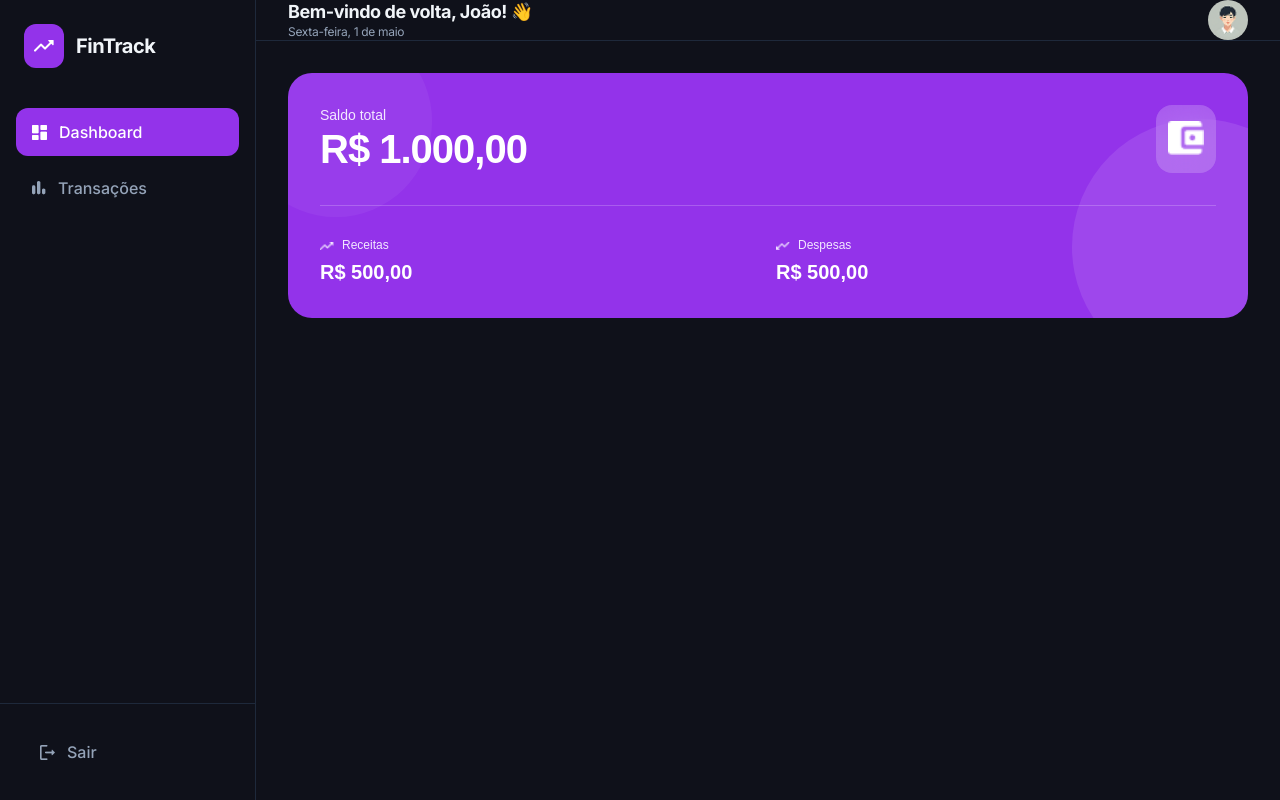
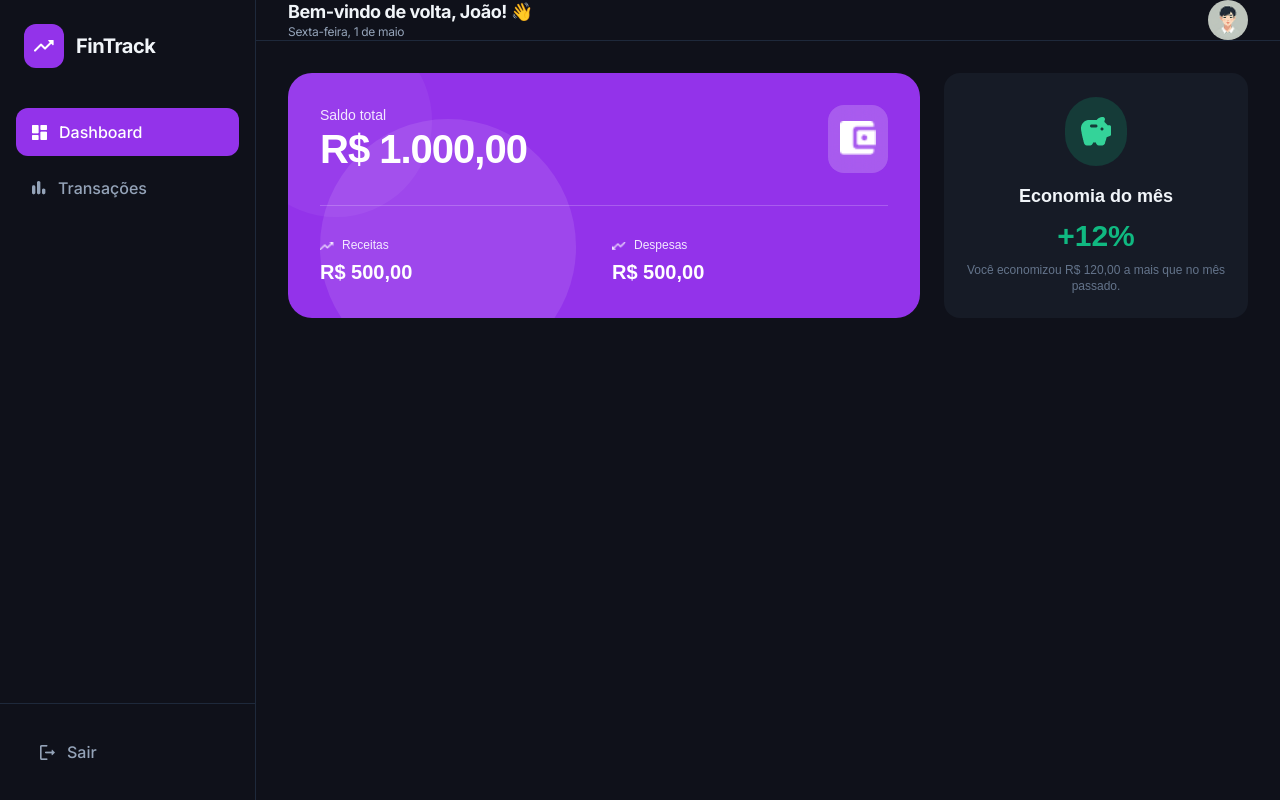
Before and after one commit to jsales25/fintrack-ai-app, a Next.js app: page / in a window 1280 px wide. Built offline with nearby package versions, Linux system fonts and the light colour scheme.

Commit message:
feat: financial metric card component added

```diff
--- a/src/app/_components/balance-card.tsx
+++ b/src/app/_components/balance-card.tsx
@@ -14,31 +14,29 @@ export interface BalanceCardProps {
     /** Saldo total (receitas + despesas) */
     balance: number;
     /** Saldo total de receitas do período */
-    receitas: number;
+    revenues: number;
     /** Saldo total de despesas do período */
-    despesas: number;
+    expenses: number;
 }
 
 export default function BalanceCard({
     balance,
-    receitas,
-    despesas,
+    revenues,
+    expenses,
 }: BalanceCardProps) {
     return (
         <section
-            className="relative flex w-full flex-col justify-between gap-2 self-stretch overflow-hidden rounded-[24px] bg-[#9333ea] p-8 font-[family-name:var(--font-inter)] shadow-[0px_8px_10px_-6px_rgba(168, 85, 24, 0.2), 0px_20px_25px_-5px_rgba(168, 85, 247, 0.2)]"
+            className="relative flex w-full flex-col justify-between gap-2 self-stretch overflow-hidden rounded-3xl bg-[#9333ea] p-8 font-[family-name:var(--font-inter)] shadow-[0px_8px_10px_-6px_rgba(168, 85, 24, 0.2), 0px_20px_25px_-5px_rgba(168, 85, 247, 0.2)]"
             aria-label="Resumo do saldo"
         >
             {/* Overlays decorativos (círculos suaves) */}
             <div
-                className="pointer-events-none absolute rounded-full bg-white/10"
-                style={{ width: 256, height: 256, top: 46, right: -80 }}
+                className="pointer-events-none absolute rounded-full bg-white/10 w-[256px] h-[256px] top-[46px] right[-80px]"
                 aria-hidden
             />
 
             <div
-                className="pointer-events-none absolute rounded-full bg-white/5"
-                style={{ width: 192, height: 192, left: -48, top: -48 }}
+                className="pointer-events-none absolute rounded-full bg-white/5 w-[192px] h-[192px] top-[-48px] left-[-48px]"
                 aria-hidden
             />
 
@@ -54,7 +52,7 @@ export default function BalanceCard({
                     </p>
                 </div>
 
-                <div className="flex shrink-0 items-center justify-center rounded-2xl bg-white/20 p-3 pb-3.5 pt-3 backdrop-blur-[12px]">
+                <div className="flex shrink-0 items-center justify-center rounded-2xl bg-white/20 p-3 pb-3.5 pt-3 backdrop-blur-md">
                     <Image
                         src={decorative}
                         alt=""
@@ -90,7 +88,7 @@ export default function BalanceCard({
                     </div>
 
                     <p className="text-xl font-semibold leading-[1.4] text-white">
-                        {formatBRL(receitas)}
+                        {formatBRL(revenues)}
                     </p>
                 </div>
 
@@ -110,7 +108,7 @@ export default function BalanceCard({
                     </div>
 
                     <p className="text-xl font-semibold leading-[1.4] text-white">
-                        {formatBRL(despesas)}
+                        {formatBRL(expenses)}
                     </p>
                 </div>
             </div>
--- /dev/null
+++ b/src/app/_components/financial-metric-card.tsx
@@ -0,0 +1,26 @@
+import Image from 'next/image'
+import PigIcon from '@/src/assets/pig-icon.png'
+
+export const FinancialMetricCard = () => {
+  return (
+    <div className="flex flex-col items-center justify-center bg-[#161B26] rounded-2xl py-6 px-4">
+
+      <div className="mb-4 py-5 px-4 bg-[#10B981]/20 rounded-full">
+        <Image src={PigIcon} alt="Pig Icon" />
+      </div>
+
+      <h4 className="text-lg font-bold mb-2">
+        Economia do mês
+      </h4>
+
+      <p className="text-3xl font-bold text-[#10B981] mb-2">
+        +12%
+      </p>
+
+      <p className="text-center text-xs text-[#64748B]">
+        Você economizou R$ 120,00 a mais que no mês passado.
+      </p>
+
+    </div>
+  )
+}
--- a/src/app/page.tsx
+++ b/src/app/page.tsx
@@ -1,6 +1,7 @@
 import { Sidebar } from './_components/sidebar';
 import { Header } from './_components/header';
 import BalanceCard from './_components/balance-card';
+import { FinancialMetricCard } from './_components/financial-metric-card';
 
 export default function Home() {
     return (
@@ -8,12 +9,23 @@ export default function Home() {
             <Sidebar />
             <div className="flex flex-1 flex-col">
                 <Header userName="João da Silva" date={new Date()} />
-                <main className="flex-1 p-8">
-                    <BalanceCard
-                    balance={1000}
-                    receitas={500}
-                    despesas={500}
-                    />
+
+                <main className="p-8 space-y-8">
+                    <section className="grid lg:grid-cols-3 grid-cols-1 gap-6">
+                        <div className="lg:col-span-2 col-span-1">
+                            <BalanceCard
+                                balance={1000}
+                                revenues={500}
+                                expenses={500}
+                            />
+                        </div>
+
+                        <FinancialMetricCard />
+                    </section>
+
+                    <section>
+
+                    </section>
                 </main>
             </div>
         </div>
--- a/src/styles/globals.css
+++ b/src/styles/globals.css
@@ -1,15 +1,11 @@
-@import "tailwindcss";
+@import 'tailwindcss';
 
 @theme {
     --color-primary: #9333ea;
 
     --color-background: #0b0e14;
-  --color-background-header: #0f111a
-  --color-card: #1e293b
-
-  --color-outline: #64748b
-
-  --color-primary-foreground: #f1f5f9;
+    --color-background-header: #0f111a --color-card: #1e293b
+        --color-outline: #64748b --color-primary-foreground: #f1f5f9;
     --color-secondary-foreground: #94a3b8;
 
     /* shadcn-like */
@@ -18,9 +14,8 @@
     --color-muted-foreground: #94a3b8;
 }
 
-
 body {
     background: var(--background);
-  color: var(--foreground);
+    color: var(--color-foreground);
     font-family: Arial, Helvetica, sans-serif;
 }
```
Also changed, not shown: src/assets/pig-icon.png (added). Lines whose indentation alone changed are shown as unchanged.
